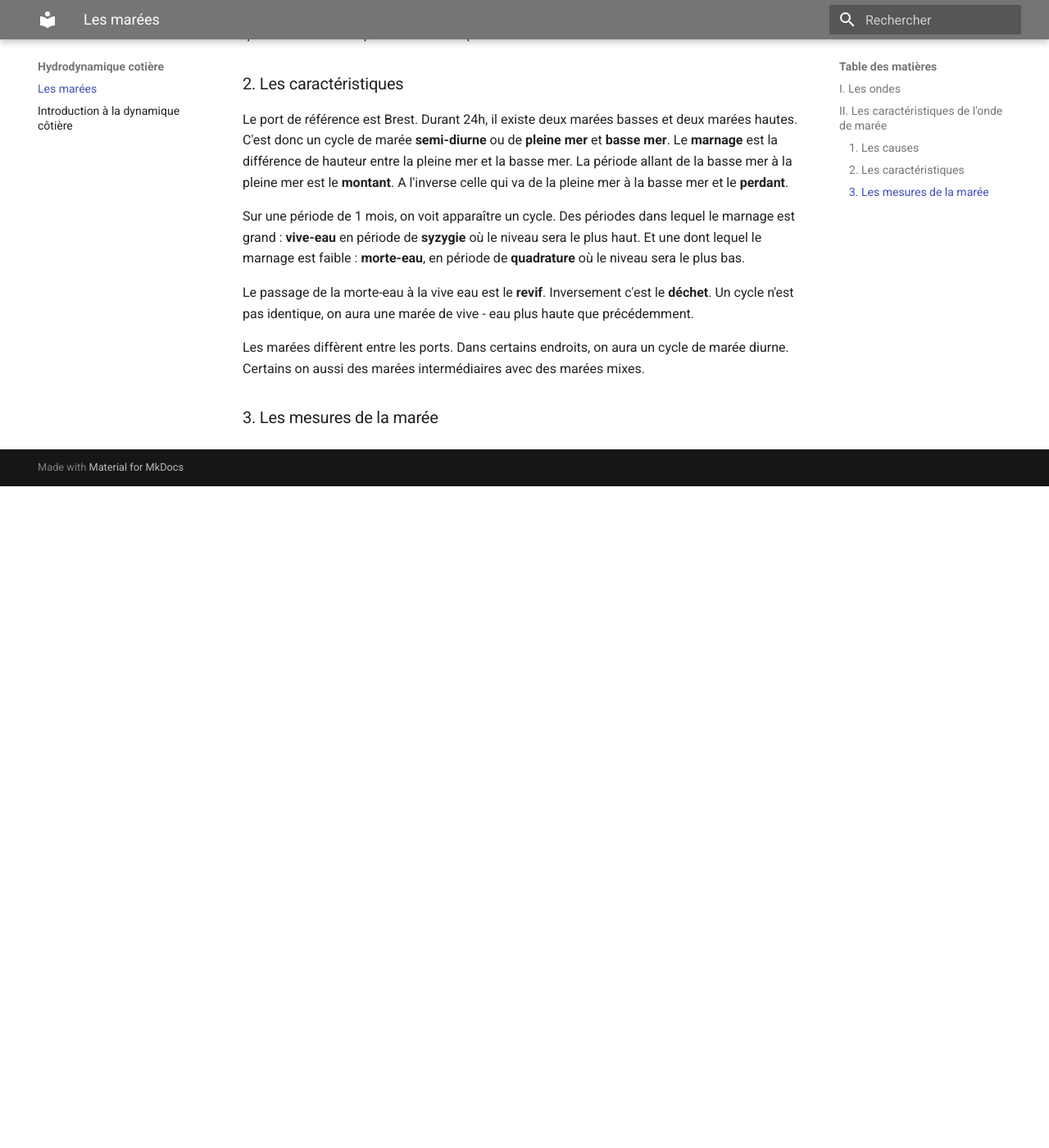
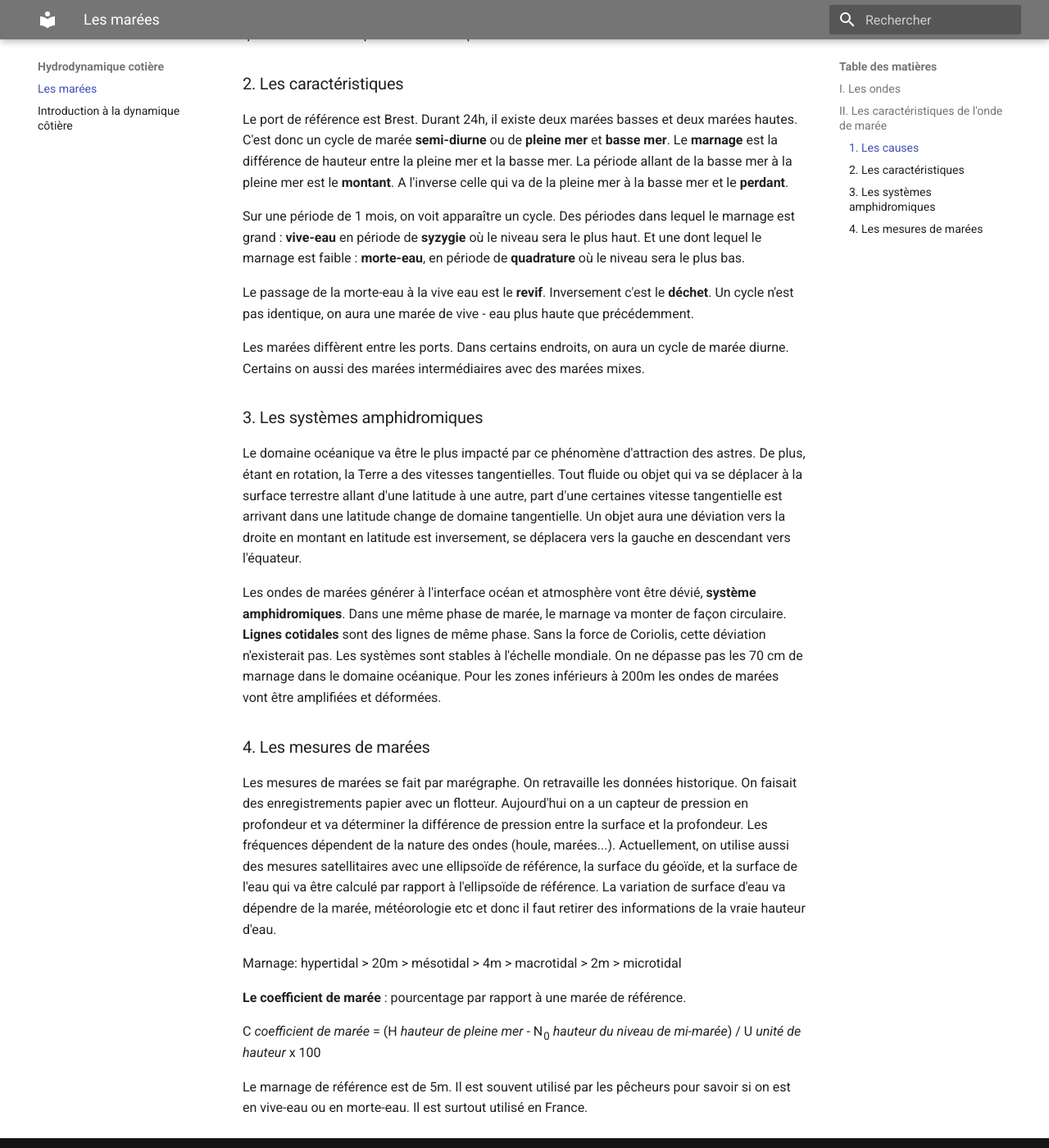
Before and after one commit to Lizeem/L3STcours, an MkDocs documentation site: the page built from Docs/Hydrodynamique cotière/Les marées.md, in a window 1280 px wide and 1400 px high, scrolled down 1135 px. Shown: the whole window at 82% size. Built offline with MkDocs 1.6.1 and Material for MkDocs 9.7.7, drawn with Linux system fonts in a browser that asks for light colours; before the commit the page ends 1728 px from its top, so only the background shows below that.

Commit message:
Update les marées

```diff
--- a/Docs/Hydrodynamique cotière/Les marées.md
+++ b/Docs/Hydrodynamique cotière/Les marées.md
@@ -40,4 +40,20 @@ Le passage de la morte-eau à la vive eau est le **revif**. Inversement c'est le
 
 Les marées diffèrent entre les ports. Dans certains endroits, on aura un cycle de marée diurne. Certains on aussi des marées intermédiaires avec des marées mixes.
 
-### 3. Les mesures de la marée
+### 3. Les systèmes amphidromiques
+
+Le domaine océanique va être le plus impacté par ce phénomène d'attraction des astres. De plus, étant en rotation, la Terre a des vitesses tangentielles. Tout fluide ou objet qui va se déplacer à la surface terrestre allant d'une latitude à une autre, part d'une certaines vitesse tangentielle est arrivant dans une latitude change de domaine tangentielle. Un objet aura une déviation vers la droite en montant en latitude est inversement, se déplacera vers la gauche en descendant vers l'équateur.
+
+Les ondes de marées générer à l'interface océan et atmosphère vont être dévié, **système amphidromiques**. Dans une même phase de marée, le marnage va monter de façon circulaire. **Lignes cotidales** sont des lignes de même phase. Sans la force de Coriolis, cette déviation n'existerait pas. Les systèmes sont stables à l'échelle mondiale. On ne dépasse pas les 70 cm de marnage dans le domaine océanique. Pour les zones inférieurs à 200m les ondes de marées vont être amplifiées et déformées.
+
+### 4. Les mesures de marées
+
+Les mesures de marées se fait par marégraphe. On retravaille les données historique. On faisait des enregistrements papier avec un flotteur. Aujourd'hui on a un capteur de pression en profondeur et va déterminer la différence de pression entre la surface et la profondeur. Les fréquences dépendent de la nature des ondes (houle, marées...). Actuellement, on utilise aussi des mesures satellitaires avec une ellipsoïde de référence, la surface du géoïde, et la surface de l'eau qui va être calculé par rapport à l'ellipsoïde de référence. La variation de surface d'eau va dépendre de la marée, météorologie etc et donc il faut retirer des informations de la vraie hauteur d'eau.
+
+Marnage: hypertidal > 20m  > mésotidal > 4m  > macrotidal > 2m > microtidal
+
+**Le coefficient de marée** : pourcentage par rapport à une marée de référence.
+
+C *coefficient de marée* = (H *hauteur de pleine mer* - N<sub>0</sub> *hauteur du niveau de mi-marée*) / U *unité de hauteur* x 100
+
+Le marnage de référence est de 5m. Il est souvent utilisé par les pêcheurs pour savoir si on est en vive-eau ou en morte-eau. Il est surtout utilisé en France.
```
